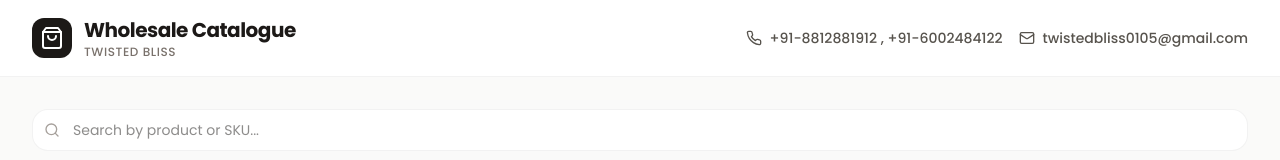
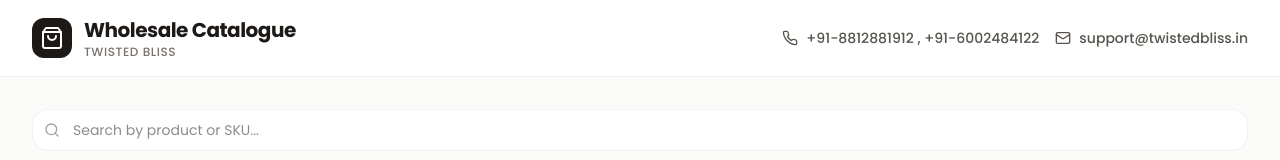
Before and after one commit to SwayamGPT/Twisted_Bliss, a React (Vite) app: page /catalogue in a window 1280 px wide. Shown: the top 160 px of the page. Built offline with nearby package versions, Linux system fonts and the light colour scheme; no server answers.

Commit message:
Update ProductCatalogue.tsx

```diff
--- a/src/components/ProductCatalogue.tsx
+++ b/src/components/ProductCatalogue.tsx
@@ -220,7 +220,7 @@ export default function App() {
                             </div>
                             <div className="flex items-center gap-2">
                                 <Mail className="w-4 h-4" />
-                                <span>twistedbliss0105@gmail.com</span>
+                                <span>support@twistedbliss.in</span>
                             </div>
                         </div>
                     </div>
```
